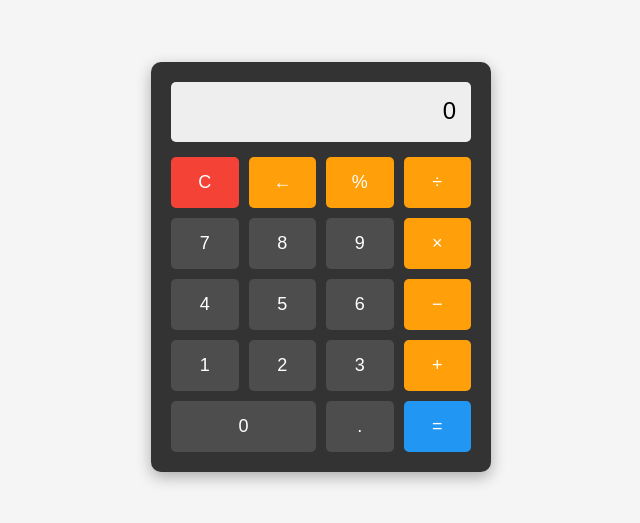
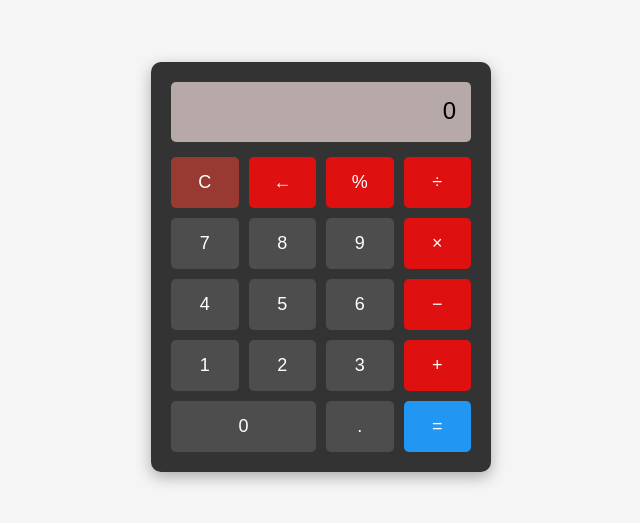
Before and after one commit to HR363/calculator-component, a plain HTML site: page index.html in a window 1280 px wide. Shown: the part 133-656 px from the top of the page, without its empty margins (319-959 px from the left). Drawn offline with Linux system fonts and the light colour scheme.

Commit message:
modified style.css

```diff
--- a/style.css
+++ b/style.css
@@ -18,7 +18,7 @@ body {
         }
 
         .display {
-            background-color: #eee;
+            background-color: #b8a9a9;
             border-radius: 5px;
             padding: 15px;
             margin-bottom: 15px;
@@ -50,11 +50,11 @@ body {
         }
 
         .operator {
-            background-color: #ff9f0a;
+            background-color: #df1010;
         }
 
         .operator:hover {
-            background-color: #ffb143;
+            background-color: #d40909;
         }
 
         .equal {
@@ -66,7 +66,7 @@ body {
         }
 
         .clear {
-            background-color: #f44336;
+            background-color: #993a32;
         }
 
         .clear:hover {
```
